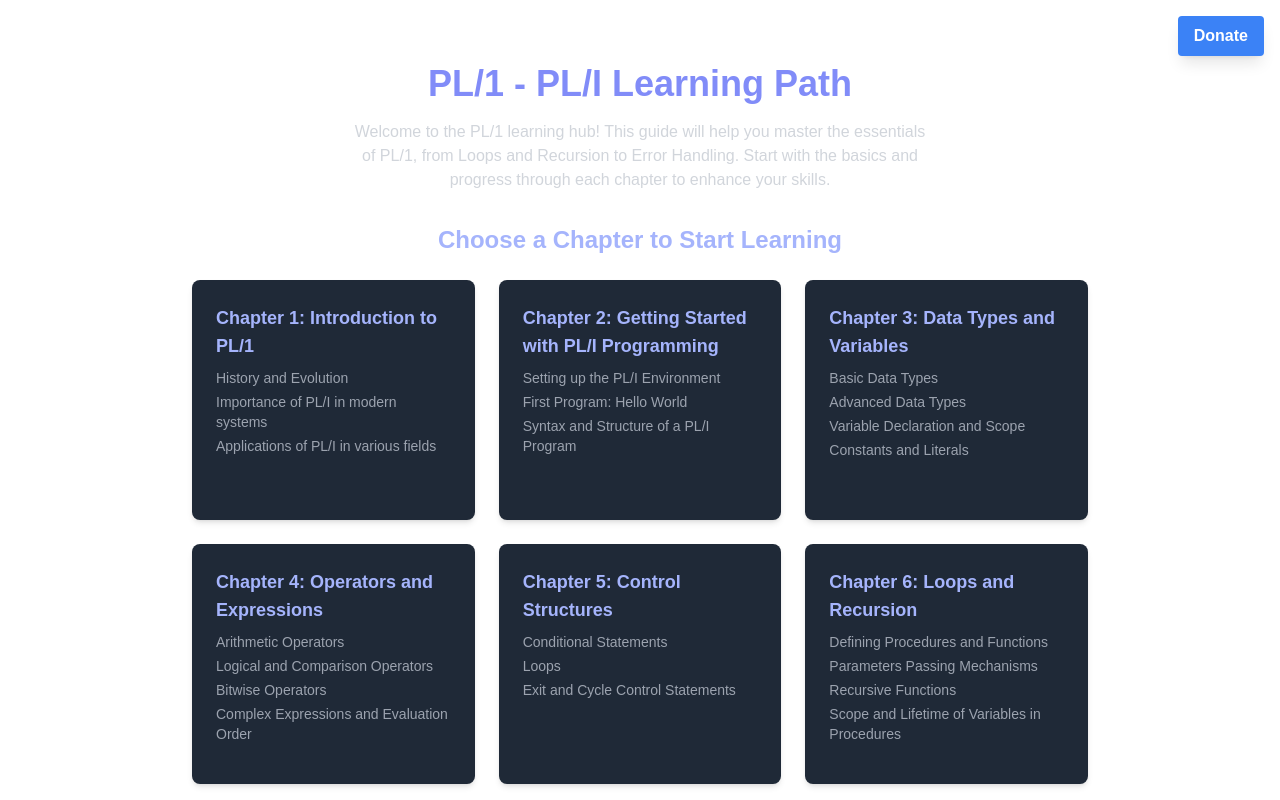
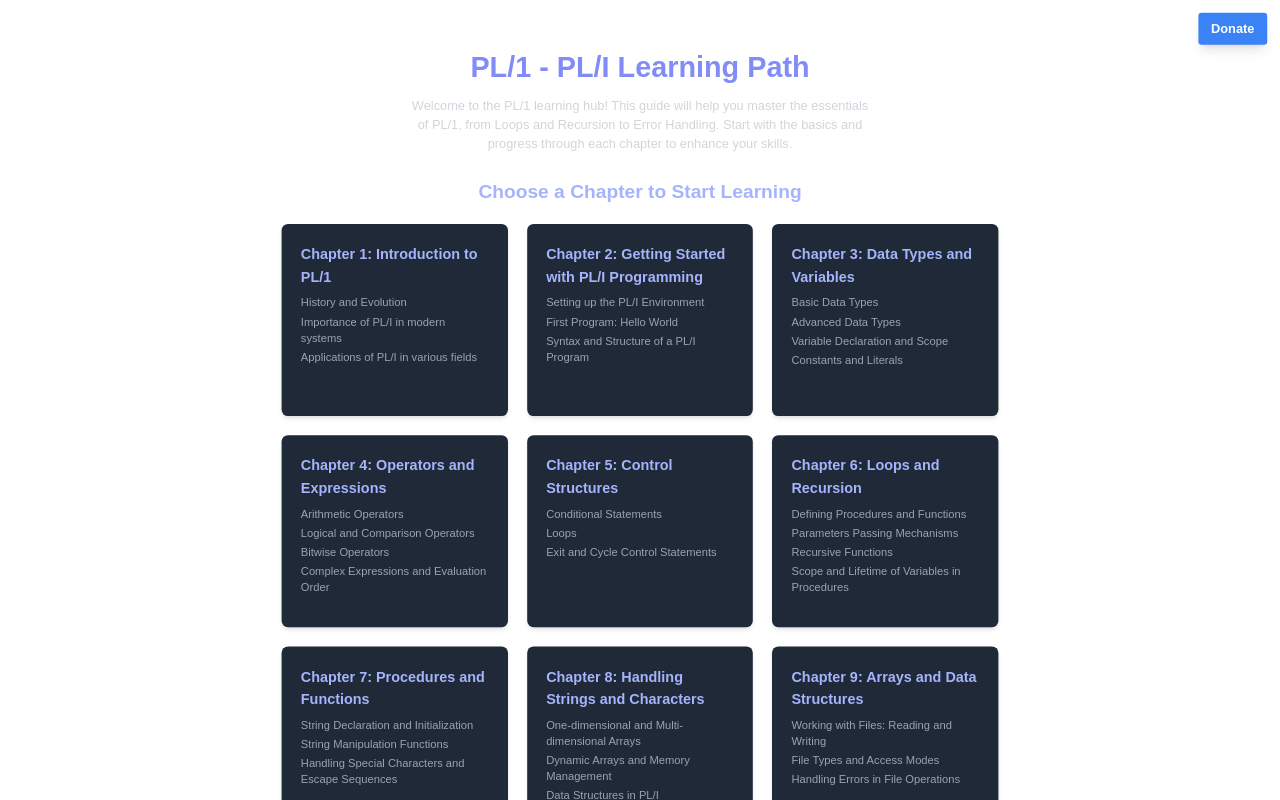
Before and after one commit to Robbevanherpe1/pl1-learn, a Next.js app: page / in a window 1280 px wide. Shown: the top 800 px of the page. Built offline with nearby package versions, Linux system fonts and the light colour scheme.

Commit message:
update sizing

```diff
--- a/app/layout.tsx
+++ b/app/layout.tsx
@@ -29,7 +29,14 @@
 }>) {
   return (
     <html lang="en">
-      <body className={`${geistSans.variable} ${geistMono.variable} antialiased flex`}>
+      <body
+        className={`${geistSans.variable} ${geistMono.variable} antialiased flex`}
+        style={{
+          transform: "scale(0.8)",
+          transformOrigin: "top left",
+          minWidth: "125%", // Counteract the scaling effect
+        }}
+      >
         {/* Sidebar */}
         <Sidebar/>
         <DonateButton/>
```
